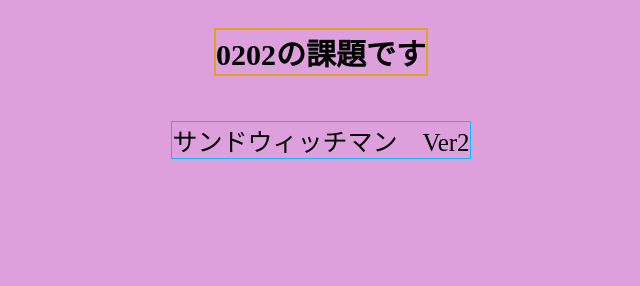
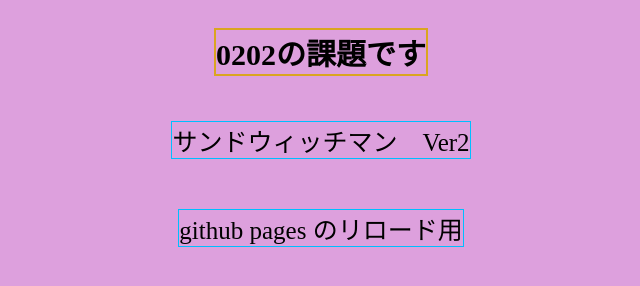
Before and after one commit to KyotaHoshi/_0202_homework, a website built with webpack: page dist/index.html in a window 1280 px wide. Shown: the whole page, without its empty margins (319-959 px from the left). Built offline with nearby package versions, Linux system fonts and the light colour scheme.

Commit message:
Update index.html
github pagesを表示させるためのコミットです。

```diff
--- a/dist/index.html
+++ b/dist/index.html
@@ -9,6 +9,7 @@
 <body>
     <h1>0202の課題です</h1>
     <p>サンドウィッチマン　Ver2</p>
+    <p>github pages のリロード用</>
     <script src="./main.js"></script>
 </body>
 </html>
```
